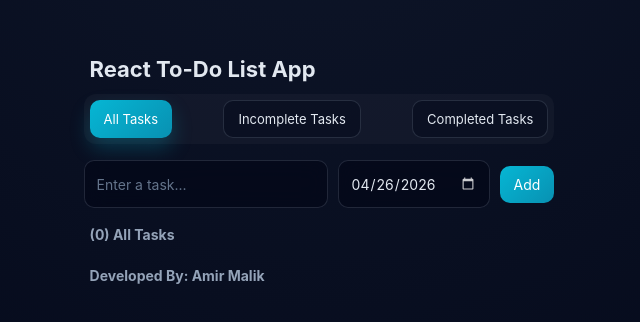
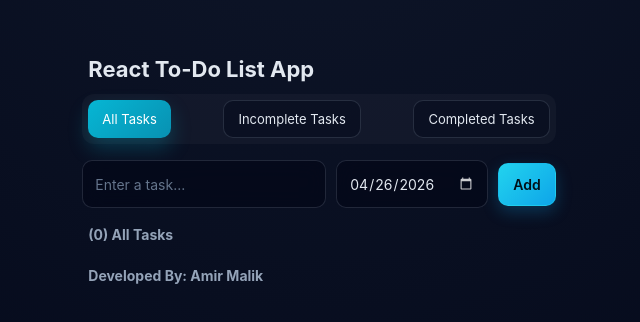
Before and after one commit to amirmalik798/react-todo-list-app, a React (Vite) app: page / in a window 1280 px wide. Shown: the part 230-552 px from the top of the page, without its empty margins (321-961 px from the left). Built offline with nearby package versions, Linux system fonts and the light colour scheme.

Commit message:
Update styles.css

```diff
--- a/src/styles.css
+++ b/src/styles.css
@@ -113,26 +113,30 @@ input[type="date"]::-webkit-calendar-picker-indicator {
 
 /* ADD BUTTON */
 .add-btn {
-  padding: 10px 14px;
+  padding: 12px 14px;
   font-size: 14px;
-
   border-radius: 10px;
-  border: none;
+  border: 1px solid rgba(34, 211, 238, 0.4);
   cursor: pointer;
 
-  background: linear-gradient(135deg, #06b6d4, #0891b2);
-  color: white;
+  background: linear-gradient(135deg, #22d3ee, #0ea5e9);
+  color: #001018;
+
+  font-weight: 600;
 
   transition: all 0.2s ease;
+  box-shadow: 0 6px 16px rgba(14, 165, 233, 0.25);
 }
 
 .add-btn:hover {
   transform: translateY(-2px);
-  box-shadow: 0 10px 20px rgba(6, 182, 212, 0.25);
+  box-shadow: 0 10px 24px rgba(14, 165, 233, 0.35);
+  filter: brightness(1.05);
 }
 
 .add-btn:active {
-  transform: scale(0.95);
+  transform: scale(0.96);
+  box-shadow: 0 4px 12px rgba(14, 165, 233, 0.2);
 }
 
 /* ERROR */
```
